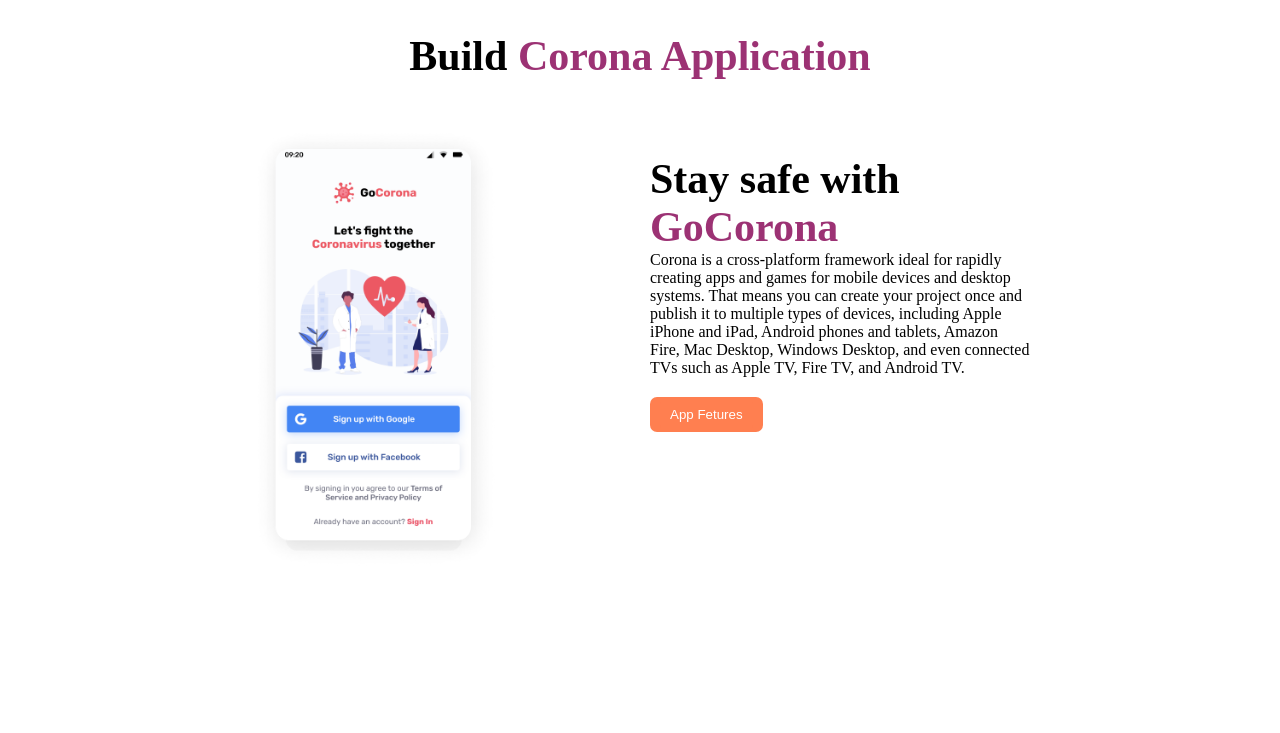
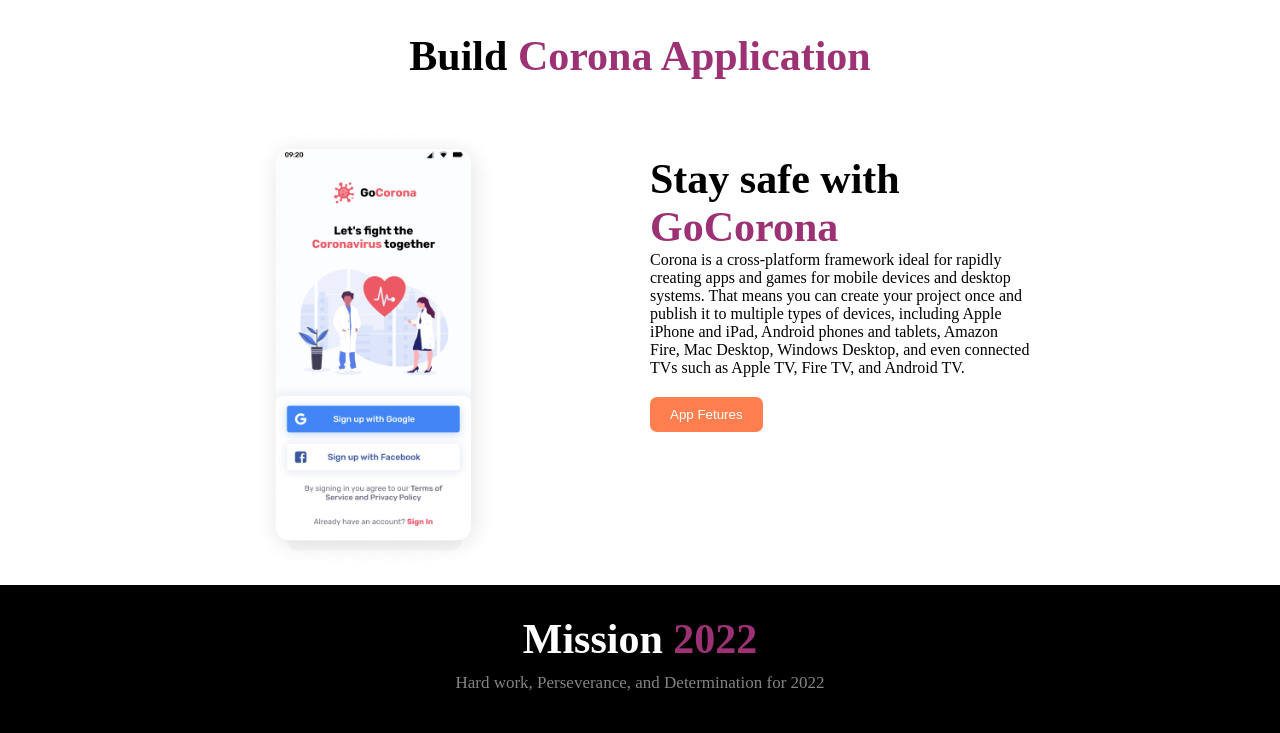
Before and after one commit to mdamir7/portpolio-project, a plain HTML site: page index.html in a window 1280 px wide. Shown: the part 1146-1879 px from the top of the page. Before the commit the page ends 1731 px from the top, so only its background shows below. Drawn offline with Linux system fonts and the light colour scheme.

Commit message:
css done

```diff
--- a/index.css
+++ b/index.css
@@ -78,3 +78,14 @@
   text-align: center;
   margin: 35px;
 }
+.footer {
+  background-color: black;
+  color: #ffff;
+  text-align: center;
+  padding: 30px;
+}
+.footer p {
+  padding: 10px;
+  font-size: 17px;
+  color: rgb(133, 131, 131);
+}
--- a/index.html
+++ b/index.html
@@ -102,5 +102,9 @@
         </div>
       </div>
     </div>
+    <div class="footer">
+      <h1 class="">Mission <span class="yellow">2022</span></h1>
+      <p>Hard work, Perseverance, and Determination for 2022</p>
+    </div>
   </body>
 </html>
```
